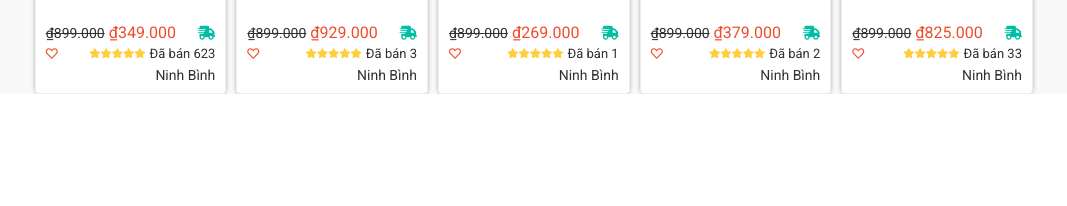
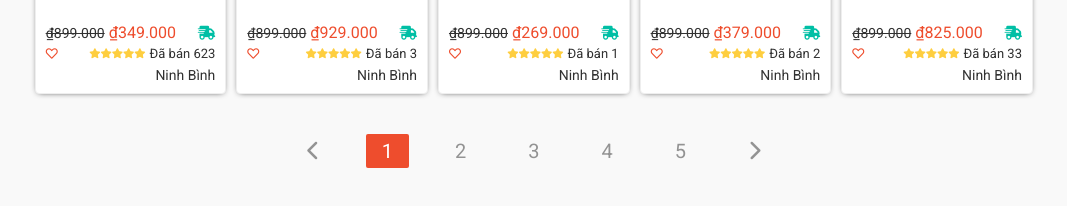
Before and after one commit to vuongtruong97/Shopee, a plain HTML site: page index.html in a window 1280 px wide. Shown: the part 1822-2028 px from the top of the page, without its empty margins (207-1274 px from the left). Before the commit the page ends 1916 px from the top, so only its background shows below. Drawn offline with Linux system fonts and the light colour scheme.

Commit message:
11/12/2021

```diff
--- a/assets/css/main.css
+++ b/assets/css/main.css
@@ -127,7 +127,7 @@
   top: -30px;
   right: 0;
 }
-.navbar-list-item-notification-menu::after{
+.navbar-list-item-notification-menu::after {
   content: "";
   display: block;
   width: 30%;
@@ -300,7 +300,7 @@
   top: -30px;
   left: 0;
 }
-.navbar__list-item-language::after{
+.navbar__list-item-language::after {
   content: "";
   display: block;
   width: 100%;
@@ -543,6 +543,7 @@
 .header__content-cart .cart__list-item {
   display: none;
   position: absolute;
+  z-index: 2;
   top: 130%;
   right: -25px;
   width: 400px;
@@ -760,6 +761,9 @@
   right: -4px;
 }
 /* Product-container*/
+.product__container {
+  margin-bottom: 80px;
+}
 
 .product__container--header {
   display: flex;
@@ -881,7 +885,6 @@
 .product-card:hover {
   top: -1px;
   box-shadow: none;
-
 }
 .product-card-details {
   display: flex;
@@ -948,3 +951,28 @@
   display: flex;
   justify-content: flex-end;
 }
+.product__container--footer-controller {
+  display: flex;
+  justify-content: center;
+  margin-top: 40px;
+  margin-bottom: 60px;
+}
+.product__container--footer-controller-btn {
+  display: flex;
+  align-items: center;
+  color: #939393;
+  font-size: 2rem;
+  font-weight: 400;
+  background-color: #f9f9f9;
+}
+.product__container--footer-controller-btn-current {
+  background-color: var(--primary-color);
+  color: var(--white-color);
+}
+.product__container--footer-controller-btn-current:hover {
+  opacity: 0.8;
+}
+.product__container--footer-controller-btn
+  + .product__container--footer-controller-btn {
+  margin-left: 30px;
+}
--- a/index.html
+++ b/index.html
@@ -1645,7 +1645,37 @@
                     </div>
                   </div>
                 </div>
-                <footer class="section__footer"></footer>
+                <footer class="product__container--footer">
+                  <div class="product__container--footer-controller">
+                    <div class="product__container--footer-controller-btn btn">
+                      <i class="fas fa-chevron-left"></i>
+                    </div>
+                    <div
+                      class="
+                        product__container--footer-controller-btn
+                        product__container--footer-controller-btn-current
+                        btn
+                      "
+                    >
+                      1
+                    </div>
+                    <div class="product__container--footer-controller-btn btn">
+                      2
+                    </div>
+                    <div class="product__container--footer-controller-btn btn">
+                      3
+                    </div>
+                    <div class="product__container--footer-controller-btn btn">
+                      4
+                    </div>
+                    <div class="product__container--footer-controller-btn btn">
+                      5
+                    </div>
+                    <div class="product__container--footer-controller-btn btn">
+                      <i class="fas fa-chevron-right"></i>
+                    </div>
+                  </div>
+                </footer>
               </div>
             </div>
             <!-- End product container -->
```
